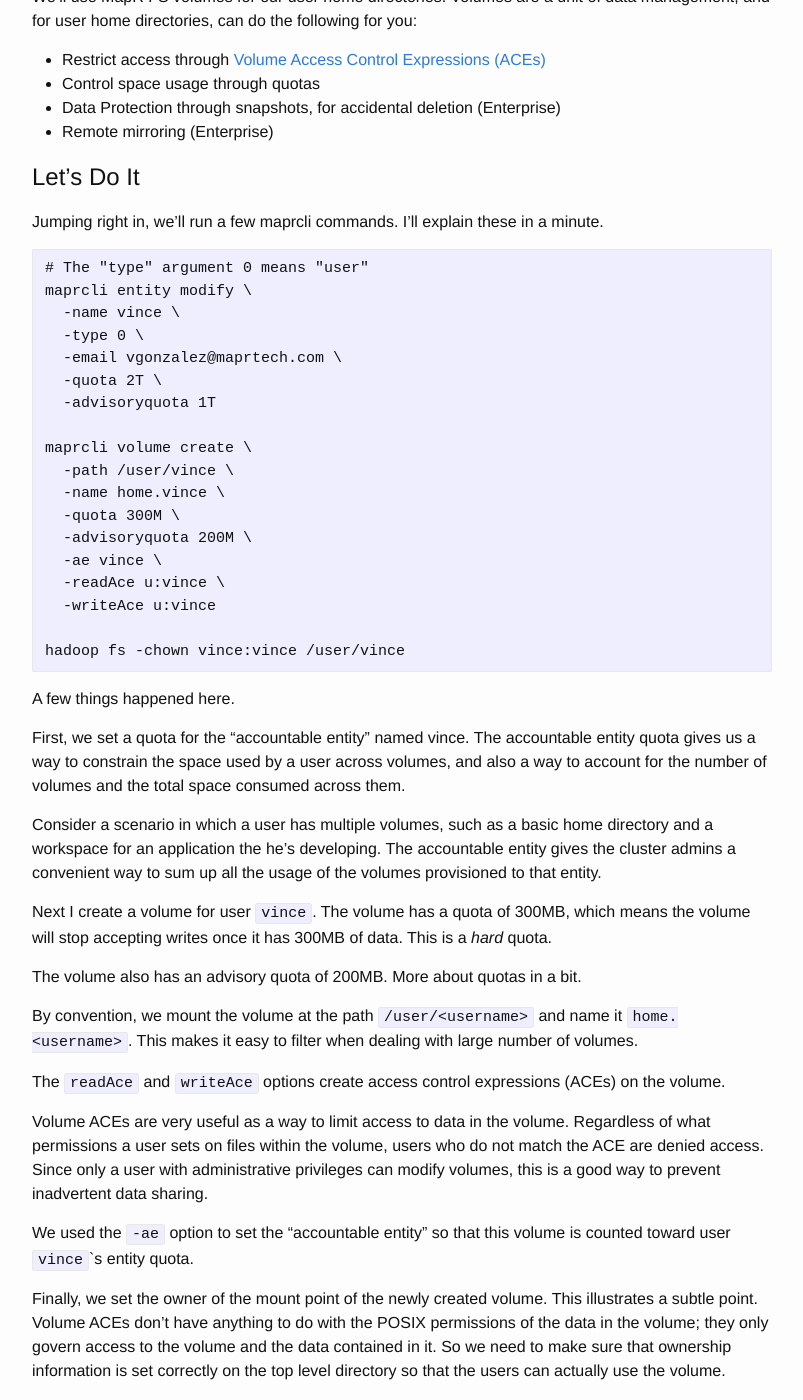
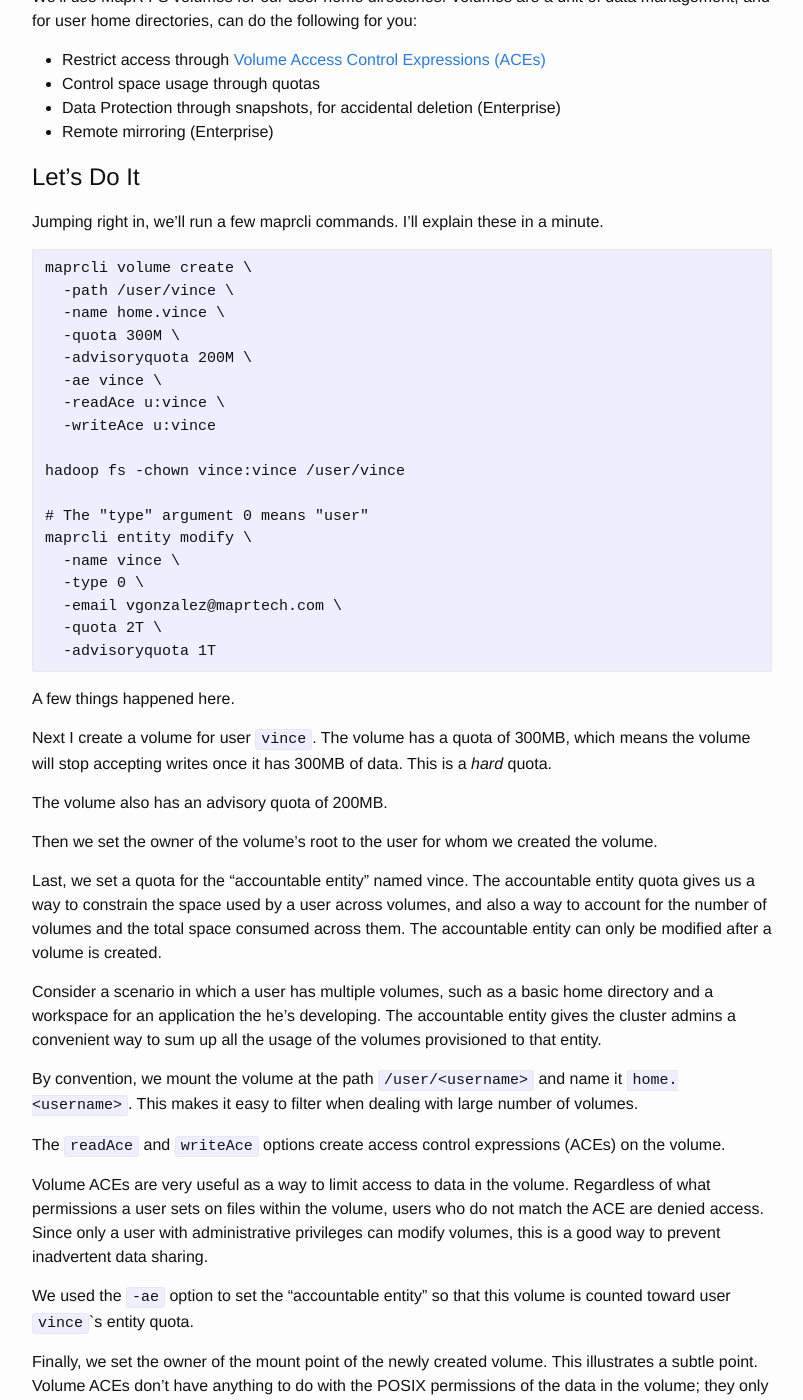
Before and after one commit to vicenteg/vicenteg.github.io, a Jekyll site: the page built from _posts/2016-06-15-user-homes-in-mapr.md, in a window 1280 px wide and 1400 px high, scrolled down 755 px. Shown: the whole window, without its empty margins (238-1041 px from the left). Built offline with Jekyll 4.4.1, drawn with Linux system fonts in a browser that asks for light colours.

Commit message:
updated post to get the order of operations for volume/ae right.

````diff
--- a/_posts/2016-06-15-user-homes-in-mapr.md
+++ b/_posts/2016-06-15-user-homes-in-mapr.md
@@ -60,24 +53,34 @@ maprcli volume create \
   -writeAce u:vince
 
 hadoop fs -chown vince:vince /user/vince
+
+# The "type" argument 0 means "user"
+maprcli entity modify \
+  -name vince \
+  -type 0 \
+  -email vgonzalez@maprtech.com \
+  -quota 2T \
+  -advisoryquota 1T
 ```
 
 A few things happened here.
 
-First, we set a quota for the "accountable entity" named vince. The accountable entity
+Next I create a volume for user `vince`. The volume has a quota of 300MB, which means
+the volume will stop accepting writes once it has 300MB of data. This is a _hard_ quota.
+
+The volume also has an advisory quota of 200MB.
+
+Then we set the owner of the volume's root to the user for whom we created the volume.
+
+Last, we set a quota for the "accountable entity" named vince. The accountable entity
 quota gives us a way to constrain the space used by a user across volumes, and
 also a way to account for the number of volumes and the total space consumed
-across them.
+across them. The accountable entity can only be modified after a volume is created.
 
 Consider a scenario in which a user has multiple volumes, such as a basic home
 directory and a workspace for an application the he's developing. The accountable
 entity gives the cluster admins a convenient way to sum up all the usage of the
 volumes provisioned to that entity.
-
-Next I create a volume for user `vince`. The volume has a quota of 300MB, which means
-the volume will stop accepting writes once it has 300MB of data. This is a _hard_ quota.
-
-The volume also has an advisory quota of 200MB. More about quotas in a bit.
 
 By convention, we mount the volume at the path `/user/<username>` and name it
 `home.<username>`. This makes it easy to filter when dealing with large number of
````
Also changed, not shown: other parts of _posts/2016-06-15-user-homes-in-mapr.md (+1 -8 lines).
